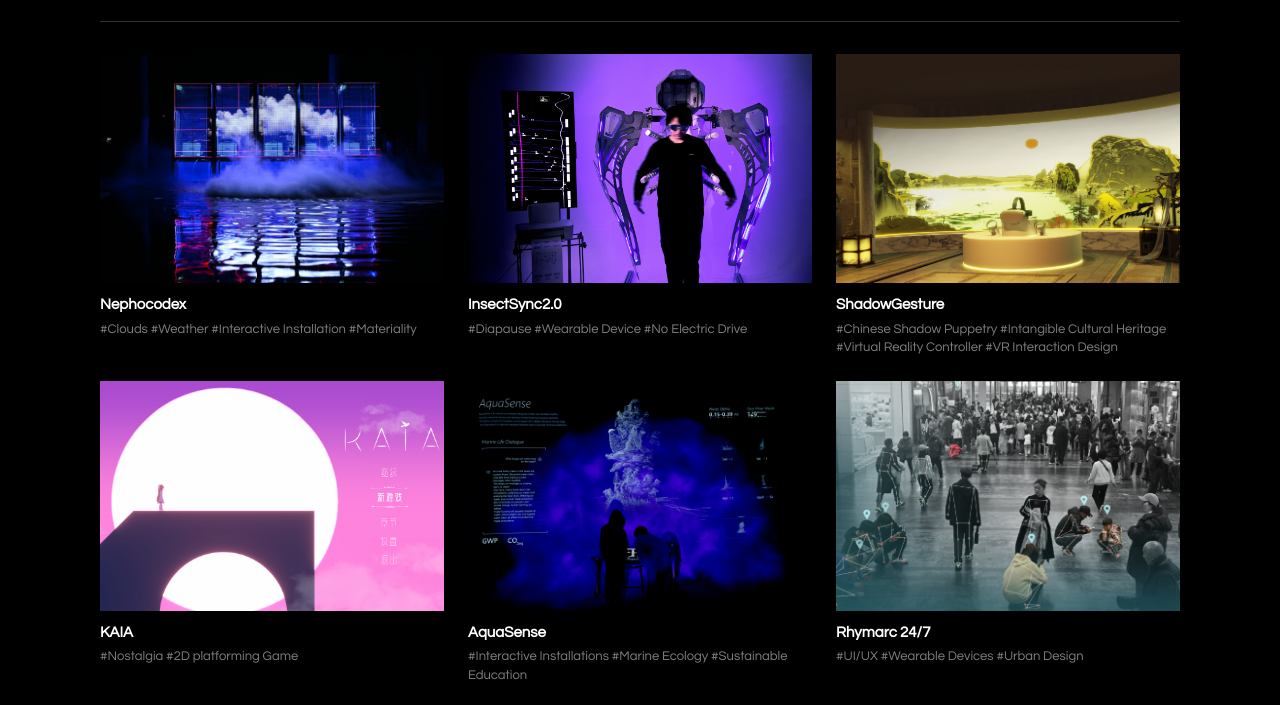
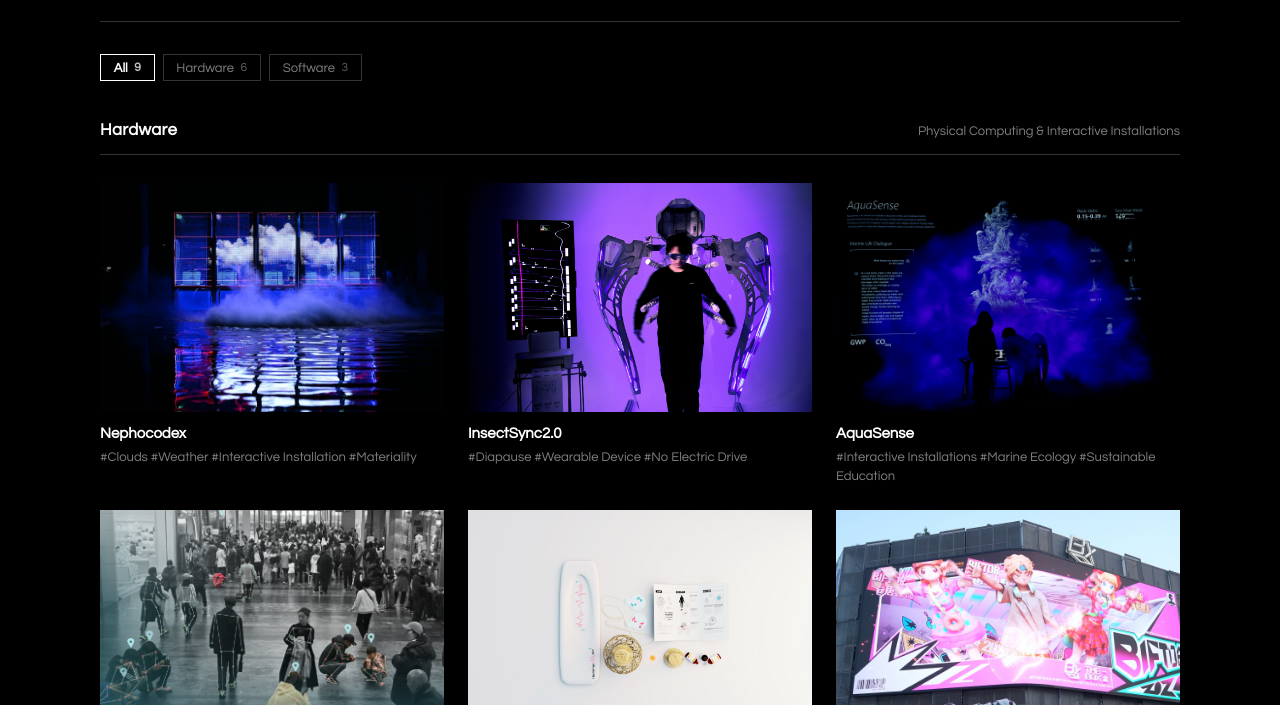
Before and after one commit to YuxuanWeng618/github.com-settings-profile, a website with bundled scripts: page index.html in a window 1280 px wide. Shown: the part 87-792 px from the top of the page. Built offline with nearby package versions, Linux system fonts and the light colour scheme.

Commit message:
Categorize projects into hardware and software sections with interactive filters

```diff
--- a/css/main.css
+++ b/css/main.css
@@ -114,6 +114,7 @@ a:hover {
 [data-lang="en"] .project-detail-lang-cn,
 [data-lang="en"] .project-title-cn,
 [data-lang="en"] .project-tags-cn,
+[data-lang="en"] .category-title-cn,
 [data-lang="en"] .text-cn {
   display: none !important;
 }
@@ -122,6 +123,7 @@ a:hover {
 [data-lang="cn"] .project-detail-lang-en,
 [data-lang="cn"] .project-title-en,
 [data-lang="cn"] .project-tags-en,
+[data-lang="cn"] .category-title-en,
 [data-lang="cn"] .text-en {
   display: none !important;
 }
@@ -129,12 +131,14 @@ a:hover {
 [data-lang="cn"] .project-detail-lang-cn .text-cn,
 [data-lang="cn"] .project-detail-lang-cn .project-detail-title-cn,
 [data-lang="cn"] .project-detail-lang-cn .project-detail-info-label,
+[data-lang="cn"] .category-title-cn,
 [data-lang="cn"] .about-intro .text-cn,
 [data-lang="cn"] .about-name-cn {
   color: var(--color-text);
 }
 
-[data-lang="en"] .project-title-en {
+[data-lang="en"] .project-title-en,
+[data-lang="en"] .category-title-en {
   color: var(--color-text);
 }
 
@@ -221,6 +225,77 @@ main {
   color: var(--color-muted);
   font-family: var(--font-sans);
   font-size: 0.8125rem;
+}
+
+/* ── Category Sections & Filters ── */
+
+.category-filters {
+  display: flex;
+  align-items: center;
+  gap: 0.5rem;
+  margin: 0 0 2.25rem;
+  flex-wrap: wrap;
+}
+
+.category-filter-btn {
+  font-family: var(--font-sans);
+  font-size: 0.8125rem;
+  color: var(--color-muted);
+  background: transparent;
+  border: 1px solid var(--color-border);
+  padding: 0.35rem 0.8rem;
+  cursor: pointer;
+  display: inline-flex;
+  align-items: center;
+  gap: 0.4rem;
+  transition: color 0.15s ease, border-color 0.15s ease, background-color 0.15s ease;
+}
+
+.category-filter-btn:hover {
+  color: var(--color-text);
+  border-color: var(--color-muted);
+}
+
+.category-filter-btn.is-active {
+  color: var(--color-text);
+  border-color: var(--color-text);
+  font-weight: 700;
+}
+
+.category-filter-btn .category-count {
+  font-size: 0.75rem;
+  opacity: 0.75;
+}
+
+.project-category-section {
+  margin-bottom: 3.5rem;
+}
+
+.project-category-section:last-child {
+  margin-bottom: 0;
+}
+
+.category-header {
+  display: flex;
+  align-items: baseline;
+  justify-content: space-between;
+  border-bottom: 1px solid var(--color-border);
+  padding-bottom: 0.65rem;
+  margin-bottom: 1.75rem;
+  gap: 1rem;
+}
+
+.category-title {
+  font-size: 1.05rem;
+  font-weight: 700;
+  margin: 0;
+  letter-spacing: 0.02em;
+}
+
+.category-subtitle {
+  font-family: var(--font-sans);
+  font-size: 0.8125rem;
+  color: var(--color-muted);
 }
 
 /* ── Projects Grid ── */
@@ -1422,4 +1497,10 @@ body.lightbox-open {
   .project-detail-figure-top:nth-child(even) {
     margin-top: 0.75rem;
   }
+
+  .category-header {
+    flex-direction: column;
+    align-items: flex-start;
+    gap: 0.25rem;
+  }
 }
--- a/js/app.js
+++ b/js/app.js
@@ -1,4 +1,4 @@
-import { site, nav, projects, publications, about } from "./content.js";
+import { site, nav, projects, publications, about, categories } from "./content.js";
 import { renderThemeToggle, bindThemeToggle, initTheme } from "./theme.js";
 import {
   getLang,
@@ -95,8 +95,76 @@
 }
 
 function renderProjects() {
-  const items = projects.map(renderProjectCard).join("");
-  return `<ul class="project-grid">${items}</ul>`;
+  const hardwareProjects = projects.filter((p) => p.category === "hardware");
+  const softwareProjects = projects.filter((p) => p.category === "software");
+
+  return `
+    <div class="projects-container">
+      <nav class="category-filters" aria-label="Project categories">
+        <button class="category-filter-btn is-active" data-filter="all" type="button">
+          <span class="lang-en-only">All</span>
+          <span class="lang-cn-only">全部</span>
+          <span class="category-count">${projects.length}</span>
+        </button>
+        <button class="category-filter-btn" data-filter="hardware" type="button">
+          <span class="lang-en-only">Hardware</span>
+          <span class="lang-cn-only">硬件类</span>
+          <span class="category-count">${hardwareProjects.length}</span>
+        </button>
+        <button class="category-filter-btn" data-filter="software" type="button">
+          <span class="lang-en-only">Software</span>
+          <span class="lang-cn-only">软件类</span>
+          <span class="category-count">${softwareProjects.length}</span>
+        </button>
+      </nav>
+
+      <section class="project-category-section" data-category="hardware">
+        <div class="category-header">
+          <h2 class="category-title">
+            <span class="category-title-en">Hardware</span>
+            <span class="category-title-cn">硬件类</span>
+          </h2>
+          <span class="category-subtitle lang-en-only">Physical Computing &amp; Interactive Installations</span>
+          <span class="category-subtitle lang-cn-only">实体计算与交互装置</span>
+        </div>
+        <ul class="project-grid">${hardwareProjects.map(renderProjectCard).join("")}</ul>
+      </section>
+
+      <section class="project-category-section" data-category="software">
+        <div class="category-header">
+          <h2 class="category-title">
+            <span class="category-title-en">Software</span>
+            <span class="category-title-cn">软件类</span>
+          </h2>
+          <span class="category-subtitle lang-en-only">VR, Games &amp; Digital Systems</span>
+          <span class="category-subtitle lang-cn-only">虚拟现实、游戏与数字系统</span>
+        </div>
+        <ul class="project-grid">${softwareProjects.map(renderProjectCard).join("")}</ul>
+      </section>
+    </div>
+  `;
+}
+
+function bindCategoryFilters() {
+  const buttons = document.querySelectorAll(".category-filter-btn");
+  const sections = document.querySelectorAll(".project-category-section");
+  if (!buttons.length || !sections.length) return;
+
+  buttons.forEach((btn) => {
+    btn.addEventListener("click", () => {
+      const filter = btn.dataset.filter;
+      buttons.forEach((b) => b.classList.remove("is-active"));
+      btn.classList.add("is-active");
+
+      sections.forEach((sec) => {
+        if (filter === "all" || sec.dataset.category === filter) {
+          sec.style.display = "";
+        } else {
+          sec.style.display = "none";
+        }
+      });
+    });
+  });
 }
 
 function renderVenues(venues) {
@@ -255,6 +323,7 @@
   switch (page) {
     case "projects":
       contentEl.innerHTML = renderProjects();
+      bindCategoryFilters();
       break;
     case "publications":
       contentEl.innerHTML = renderPublications();
--- a/js/content.js
+++ b/js/content.js
@@ -21,11 +21,29 @@ export const nav = [
   { label: "About", labelCn: "关于", href: "about.html", id: "about" },
 ];
 
+export const categories = [
+  {
+    id: "hardware",
+    labelEn: "Hardware",
+    labelCn: "硬件类",
+    subtitleEn: "Physical Computing & Interactive Installations",
+    subtitleCn: "实体计算与交互装置",
+  },
+  {
+    id: "software",
+    labelEn: "Software",
+    labelCn: "软件类",
+    subtitleEn: "VR, Games & Digital Systems",
+    subtitleCn: "虚拟现实、游戏与数字系统",
+  },
+];
+
 export const projects = [
   {
     slug: "nephocodex",
     titleEn: "Nephocodex",
     titleCn: "云象",
+    category: "hardware",
     cover: "assets/projects/nephocodex/cover.png",
     images: ["assets/projects/nephocodex/cover.png"],
     tagsEn: ["Clouds", "Weather", "Interactive Installation", "Materiality"],
@@ -83,6 +101,7 @@ export const projects = [
     slug: "insectsync",
     titleEn: "InsectSync2.0",
     titleCn: "昆虫同步",
+    category: "hardware",
     cover: "assets/projects/insectsync/cover.jpg",
     images: ["assets/projects/insectsync/cover.jpg"],
     tagsEn: ["Diapause", "Wearable Device", "No Electric Drive"],
@@ -153,6 +172,7 @@ export const projects = [
     slug: "shadowgesture",
     titleEn: "ShadowGesture",
     titleCn: "皮影戏",
+    category: "software",
     cover: "assets/projects/shadowgesture/cover.jpg",
     images: ["assets/projects/shadowgesture/cover.jpg"],
     tagsEn: [
@@ -197,6 +217,7 @@ export const projects = [
     slug: "kaia",
     titleEn: "KAIA",
     titleCn: "凯娅",
+    category: "software",
     cover: "assets/projects/kaia/cover.png",
     images: ["assets/projects/kaia/cover.png"],
     tagsEn: ["Nostalgia", "2D platforming Game"],
@@ -261,6 +282,7 @@ export const projects = [
     slug: "aquasense",
     titleEn: "AquaSense",
     titleCn: "水感",
+    category: "hardware",
     cover: "assets/projects/aquasense/cover.jpg",
     images: ["assets/projects/aquasense/cover.jpg"],
     tagsEn: ["Interactive Installations", "Marine Ecology", "Sustainable Education"],
@@ -313,6 +335,7 @@ export const projects = [
     slug: "rhymarc",
     titleEn: "Rhymarc 24/7",
     titleCn: "节律弧24/7",
+    category: "hardware",
     cover: "assets/projects/rhymarc/cover.jpg",
     images: ["assets/projects/rhymarc/cover.jpg"],
     tagsEn: ["UI/UX", "Wearable Devices", "Urban Design"],
@@ -355,6 +378,7 @@ export const projects = [
     slug: "heartstrings",
     titleEn: "HeartStrings",
     titleCn: "安宁疗护",
+    category: "hardware",
     cover: "assets/projects/heartstrings/cover.jpg",
     images: ["assets/projects/heartstrings/cover.jpg"],
     tagsEn: ["hospice", "product design", "emotional design", "Kano model", "healthcare"],
@@ -392,6 +416,7 @@ export const projects = [
     slug: "comfort-box",
     titleEn: "Comfort@42Box:Flex&Fee",
     titleCn: "舒适盒",
+    category: "hardware",
     cover: "assets/projects/comfort-box/cover.jpg",
     images: ["assets/projects/comfort-box/cover.jpg"],
     tagsEn: ["Urban Computing", "Interactive Installation"],
@@ -423,6 +448,7 @@ export const projects = [
     slug: "my-naked-soul",
     titleEn: "My Naked Soul",
     titleCn: "小灵魂",
+    category: "software",
     cover: "assets/projects/my-naked-soul/cover.png",
     images: ["assets/projects/my-naked-soul/cover.png"],
     tagsEn: ["Serious Games", "Multiple Playthroughs"],
```
